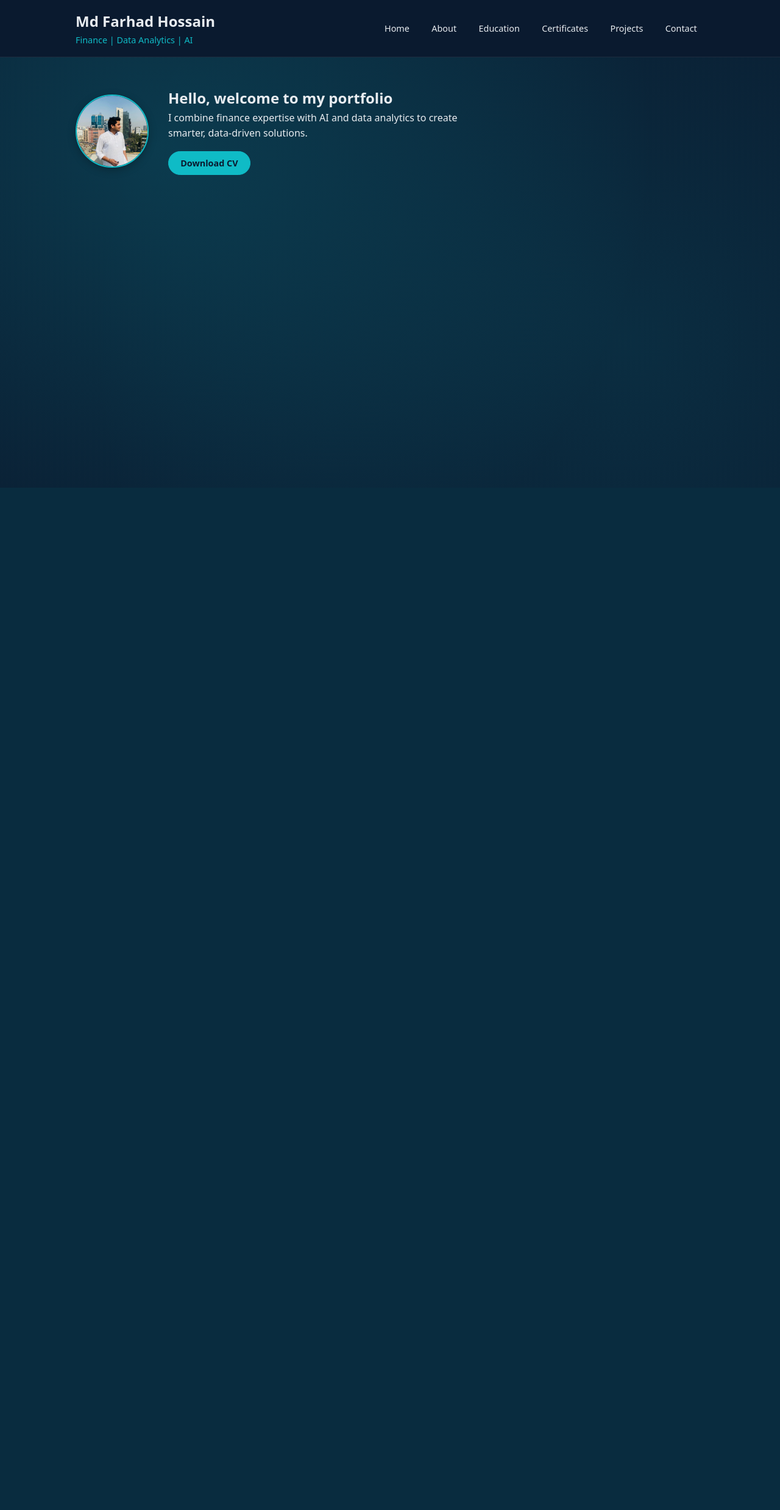
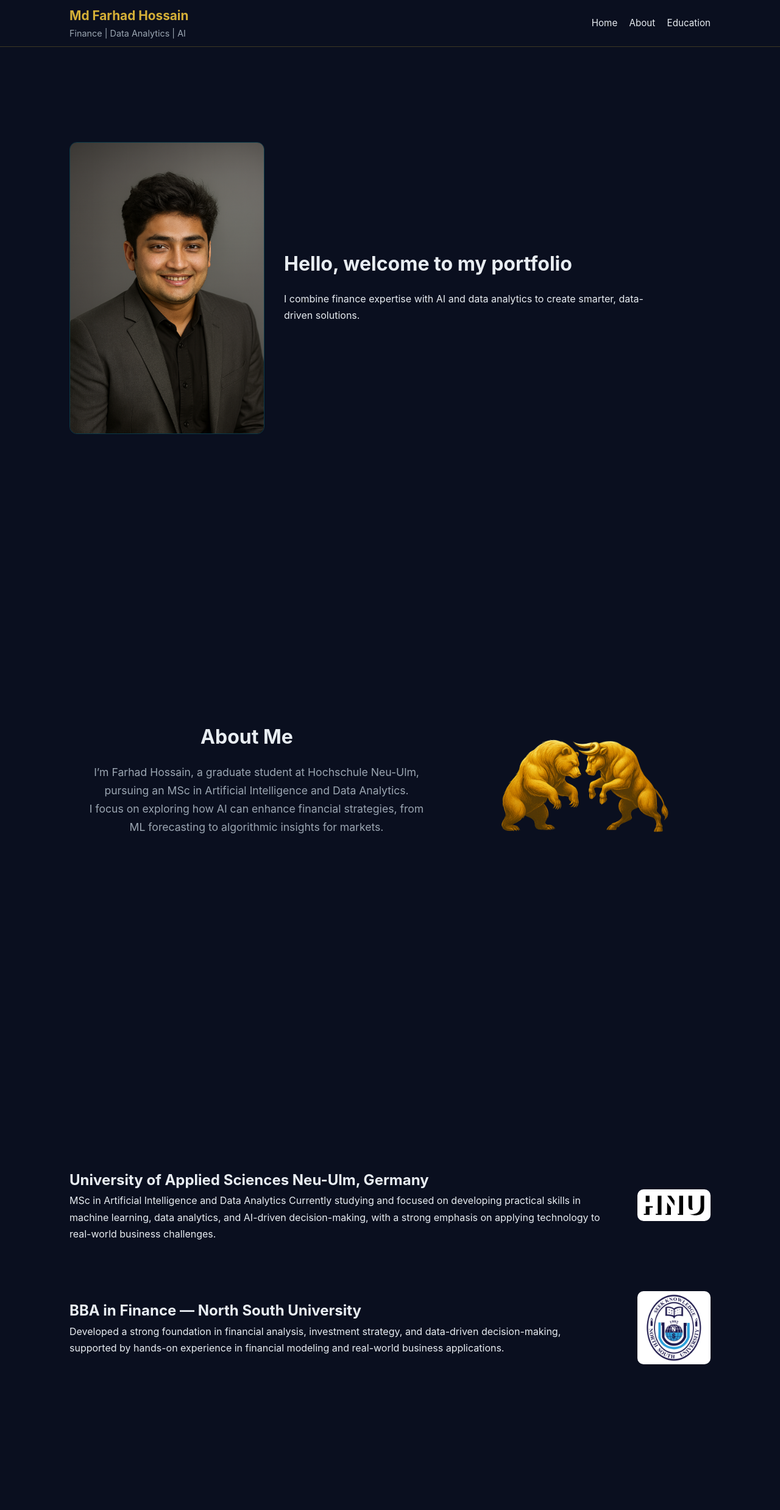
Before and after one commit to HossainIam/Personal_website, a Flask app: page / in a window 1280 px wide. Shown: the whole page at 61% size. Before the commit the page ends 375 px from the top, so only its background shows below. Run offline with Flask 3, Linux system fonts and the light colour scheme.

```diff
--- a/app.py
+++ b/app.py
@@ -1,22 +1,10 @@
 from flask import Flask, render_template
 
-app = Flask(__name__) # Application instance
+app = Flask(__name__)
 
 @app.route("/")
 def home():
-    return render_template("home.html")  # Flask loads templates/index.html
-
-@app.route("/about")
-def about():
-    return render_template("about.html")
-
-@app.route("/education")
-def education():
-    return render_template("education.html")
-
-@app.route("/certificates")
-def certification():
-    return render_template("certificates.html")
+    return render_template("home.html")
 
 if __name__ == "__main__":
-    app.run(debug=True, port = 5001)
+    app.run(debug=True, port=5001)
--- /dev/null
+++ b/static/script.js
@@ -0,0 +1,19 @@
+document.querySelectorAll('a[href^="#"]').forEach(anchor => {
+    anchor.addEventListener("click", function (e) {
+        e.preventDefault();
+        document.querySelector(this.getAttribute("href")).scrollIntoView({
+            behavior: "smooth"
+        });
+    });
+}); //code turns all in-page anchor links into smooth-scrolling links.
+
+const observer = new IntersectionObserver(entries => {
+    entries.forEach(entry => {
+        if (entry.isIntersecting) {
+            entry.target.classList.add("animate");
+        }
+    });
+}, { threshold: 0.2 });
+document.querySelectorAll(".fade-in").forEach(el => observer.observe(el));
+
+console.log("JS loaded!"); // to check the jav script loading or not
--- a/static/style.css
+++ b/static/style.css
@@ -1,287 +1,266 @@
-/* Basic reset */
-*,
-*::before,
-*::after {
-    box-sizing: border-box;
+/* --- 1. RESET DEFAULT BROWSER STYLES
+Removes browser’s weird margins
+Removes default padding
+Makes sizing easier and predictable
+Ensures consistent design across all browsers
+Gives YOU full control--- */
+
+* {
     margin: 0;
     padding: 0;
+    box-sizing: border-box;
 }
 
-body {
-    font-family: system-ui, -apple-system, BlinkMacSystemFont, "Segoe UI", sans-serif;
-    background: #F1F7FA;  /* Light */
-    color: #0A1A2F;       /* Primary text for light backgrounds */
-    line-height: 1.6;
+/* --- 2. GLOBAL COLORS (PROFESSIONAL FINANCE THEME) --- */
+/*This are the variables of the colors*/
+:root {
+    --dark-bg: #0A0F1F;      /* Deep finance background */
+    --dark-section: #0D1428; /* Slightly lighter dark section */
+    --text-main: #E8EDF2;    /* Clean light text */
+    --text-sub: #9BA6B2;     /* Soft secondary text */
+    --accent-teal: #0FBBC6;  /* Teal accent */
+    --accent-gold: #D4AF37;  /* Gold premium accent */
 }
 
+/* --- Fade-in animation --- */
+.fade-in {
+    opacity: 0;
+    transform: translateY(20px);
+}
+
+.fade-in.animate {
+    animation: fadeInUp 1s ease forwards;
+}
+
+@keyframes fadeInUp {
+    to {
+        opacity: 1;
+        transform: translateY(0);
+    }
+}
+
+/* --- 3. GLOBAL BODY SETTINGS --- */
 body {
-    background: #0A1A2F;
-    background-image:
-        radial-gradient(circle at 20% 30%, rgba(15,187,198,0.20) 0%, transparent 70%),
-        radial-gradient(circle at 80% 70%, rgba(15,187,198,0.12) 0%, transparent 75%),
-        radial-gradient(circle at 50% 110%, rgba(10,26,47,0.60) 0%, transparent 85%);
-    background-repeat: no-repeat;
-    background-size: cover;
-    background-attachment: fixed;
-    color: #E8ECF0;
+    background: var(--dark-bg);
+    color: var(--text-main);
+    font-family: "Inter", system-ui, sans-serif;
+    line-height: 1.7;
+}
+
+/* --- 4. REUSABLE CONTAINER FOR SECTION WIDTH --- */
+.container {
+    width: 100%;
+    max-width: 1100px;
+    margin: 0 auto;
+    padding: 0 1.5rem;
+}
+/* --- 5. HEADER (TOP NAVBAR) --- */
+.top-bar {
+    position: sticky;      /* header fixed  stays at top while scrolling */
+    top: 0;                /*Without top: 0, sticky won’t work.*/
+    z-index: 100;          /* stays header above all sections */
+    background: var(--dark-bg); /*Header color*/
+    border-bottom: 1px solid rgba(212, 175, 55, 0.25); /* gold subtle line */
+    padding: .5rem 0; /*To to bottom of the header looks*/
+}
+
+/* layout for content inside header */
+.top-bar .container {
+    display: flex; /*Put the head side by side left and right */
+    justify-content: space-between; /* title left, links right, if we remove this then this will stcik each other*/
+    align-items: center;
+}
+
+/* Navigation links */
+.nav-links {
+    display: flex;
+    gap: 1.2rem; /*Gap between each links-*/
+}
+
+.nav-links a {
+    color: var(--text-main); /*text white/light.*/
+    text-decoration: none;
+    font-size: 0.95rem;
+    transition: 0.2s ease;
+}
+
+/* Hover effect (premium feel) */
+.nav-links a:hover {
+    color: var(--accent-teal);
 }
 
 
 
 
-
-/* Layout helpers */
-.container {
-    width: 100%;
-    max-width: 1080px;
-    margin: 0 auto;
-    padding: 0 1.5rem;
+/* Website title */
+.brand h1 {
+    font-size: 1.3rem;
+    font-weight: 700;
+    color: var(--accent-gold);   /* gold title */
 }
 
-/* Top bar */
-.top-bar {
-    position: sticky;
-    top: 0;
-    z-index: 10;
-    background: #0A1A2F;   /* Primary */
-    backdrop-filter: blur(10px);
-    border-bottom: 1px solid rgba(255,255,255,0.08);
+/* Subtitle under your name */
+.tagline {
+    font-size: 0.9rem;
+    color: var(--text-sub);
 }
-
-.top-bar .container {
+.hero-wrapper {
     display: flex;
     align-items: center;
-    justify-content: space-between;
-    padding: 1rem 1.5rem;
-}
-
-.brand h1 {
-    font-size: 1.5rem;
-    font-weight: 750;
-    color: #E8ECF0;        /* Text */
-}
-
-.tagline {
-    font-size: 0.9rem;
-    color: #0FBBC6;        /* Accent */
-}
-
-/* Nav links */
-.nav-links {
-    display: flex;
-    flex-wrap: wrap;
-    gap: 0.75rem;
-}
-
-.nav-links a {
-    font-size: 0.9rem;
-    color: #E8ECF0;              /* Text */
-    text-decoration: none;
-    padding: 0.3rem 0.7rem;
-    border-radius: 999px;
-    border: 1px solid transparent;
-    transition: 0.2s ease;
-}
-
-.nav-links a:hover {
-    background: rgba(15, 187, 198, 0.15); /* Accent tint */
-    border-color: #0FBBC6;               /* Accent */
-    color: #0FBBC6;                      /* Accent */
-}
-
-/* Main layout, spliting the layout of main into two section */
-.main-layout {
-    display: grid;
-    grid-template-columns: minmax(0, 2fr) minmax(0, 1fr);
-    gap: 1.5rem;
-    padding: 1.5rem 1.5rem 3rem;
-}
-
-.btn-primary {
-    display: inline-block;
-    padding: 0.45rem 1.2rem;
-    border-radius: 999px;
-    border: 1px solid #0FBBC6;
-    background: #0FBBC6;
-    color: #0A1A2F;
-    font-weight: 600;
-    text-decoration: none;
-    font-size: 0.9rem;
-    transition: 0.25s ease;
-    margin-top: 1rem;
-}
-
-.btn-primary:hover {
-    background: transparent;
-    color: #0FBBC6;
-    box-shadow: 0 8px 24px rgba(0,0,0,0.35);
-    transform: translateY(-1px);
-}
-/* Hero side-by-side layout */
-.hero-wrapper {
-    display: flex;   /*Making the text right side actually spliting the section*/
-    align-items: center;
     gap: 2rem;
-    padding: 1.5rem 0;
-}
-
-/* Image container */
-.hero-photo {
-    flex-shrink: 0;
+    padding: 4rem 0;
 }
 
 .profile-photo {
-    width: 120px;
-    height: 120px;
-    border-radius: 999px;
+    width: 320px;
+    height: auto;
+    border-radius: 12px;
     object-fit: cover;
-    border: 2px solid #0FBBC6;
-    box-shadow: 0 4px 14px rgba(0,0,0,0.25);
-    display: block;            /* VERY IMPORTANT */
+    border: 1px solid rgba(15, 187, 198, 0.25); /* soft teal border */
 }
 
-/* Text card on the right */
+
+/*First page layouts*/
 .hero-text {
-    flex: 1;
+    padding-right: 2rem; /* gives breathing space */
 }
 
-/*Image section for the profile*/
-.about-card {
+.hero-text p {
+    margin-bottom: 1rem;
+    margin-right: 2rem;
+}
+
+
+.hero-text h2 {
+    font-size: 2rem;
+    font-weight: 700;
+    margin-bottom: 1rem;
+    color: var(--text-main);
+}
+
+#hero {
+    min-height: 100vh;      /* full screen height */
+    display: flex;
+    align-items: center;    /* center vertically */
+}
+
+.scroll-indicator {
+    position: absolute;
+    bottom: 20px;
+    left: 50%;
+    transform: translateX(-50%);
+    font-size: 1.5rem;
+    color: var(--accent-teal);
+    animation: bounce 1.5s infinite ease-in-out;
+    opacity: 0.7;
+}
+
+@keyframes bounce {
+    0%, 100% { transform: translate(-50%, 0); }
+    50% { transform: translate(-50%, -10px); } /*Bouncing key frame*/
+}
+
+/*Till now first page is done*/
+
+/*About*/
+/*.about-card {
+    background: rgba(255, 255, 255, 0.03);
+    border: 1px solid rgba(255, 255, 255, 0.08);
+    border-radius: 1rem;
+    padding: 1rem 1rem;
     margin-top: 2rem;
-    padding: 2rem;
-    background: rgba(255, 255, 255, 0.03);
-    border: 1px solid rgba(255, 255, 255, 0.07);
-    border-radius: 1rem;
     backdrop-filter: blur(6px);
+}*/
+
+/*Left right layout*/
+#about {
+    min-height: 100vh;
+    display: flex;
+    align-items: center;
+    padding: 0 2rem;
+    position= relative;
+}
+
+.about-wrapper {
+    height: 100%;
+    width: 100%;
+    display: flex;
+    flex-direction: column;  /* stack content + arrow vertically */
+    justify-content: center; /* center vertically */
+    position: relative;
 }
 
 .about-content {
     display: flex;
-    gap: 2rem;
+    justify-content: space-between;
     align-items: center;
+    gap: 3rem;
 }
-
-.about-photo {
-    width: 240px;
-    border-radius: 0.75rem;
-    object-fit: cover;
-    box-shadow: 0 8px 25px rgba(0, 0, 0, 0.35);
-}
-
+/*Text side left*/
 .about-text h1 {
+    font-size: 2rem;
     margin-bottom: 1rem;
+    text-align: center;
+    color: var(--text-main);
 }
 
 .about-text p {
-    margin-bottom: 1rem;
+    font-size: 1.1rem;
     line-height: 1.7;
+    color: var(--text-sub);
+    text-align: center;
+    max-width: 550px;  /* keeps text clean */
+    margin-left: 2rem;
 }
-/*Education*/
-.hnu-education-wrapper {
-    margin-top: 2rem;
-    padding: 2rem;
-    background: rgba(255, 255, 255, 0.03);
-    border: 1px solid rgba(255, 255, 255, 0.07);
-    border-radius: 1rem;
-    backdrop-filter: blur(6px);
+/*Image on right*/
+.about-photo {
+    width: 320px;          /* same visual importance as hero */
+    border-radius: 12px;   /* soft modern corners */
+    object-fit: cover;
+    margin-right: 3rem;
+}
+
+.about-card {
+    width: 100%;
+}
+
+/* Wrapper centers content nicely*/
+#education {
+    min-height: 100vh;
+    display: flex;
+    align-items: center;
+    padding: 0 2rem;
+    position: relative;
 }
 
 
-/* Margin space between content and heading */
-.hnu-description h1 {
-    margin-bottom: 1rem;
+/* This is the important fix */
+.education-wrapper {
+    width: 100%;
+    max-width: 1200px;  /* ← Centers content + stops stretching */
+    margin: 0 auto;     /* ← Centers horizontally */
+    display: flex;
+    flex-direction: column;
+    gap: 5rem;
 }
 
-/*Margin between paragraph*/
-.hnu-description p {
-    margin-bottom: 1rem;
-    line-height: 1.7;
+.hnu-content,
+.nsu-content {
+    display: flex;
+    justify-content: space-between;
+    align-items: center;
+    gap: 3rem;
 }
 
-.edu-content {
-    display: flex;
-    justify-content: space-between; /* text left, logo right */
-    align-items: center;           /* center vertically */
-    gap: 2rem;                     /* spacing between text and logo */
-    padding: 2rem;
+.hnu-photo,
+.nsu-photo {
+    width: 120px;
+    border-radius: 10px;
+    object-fit: cover;
 }
 
-.edu-photo {
-    width: 200px;
-    border-radius: 0.75rem;
-    object-fit: contain;           /* important for logos */
-    box-shadow: 0 8px 25px rgba(0, 0, 0, 0.35);
+.hnu-description,
+.nsu-description {
+    flex: 1;            /* ← text takes correct space */
+    /*max-width: 900px;    Causing peragrapgh issue ← optional: tighter layout */
 }
-
-/*NSU education*/
-.nsu-education-wrapper {
-    margin-top: 2rem;
-    padding: 2rem;
-    background: rgba(255, 255, 255, 0.03);
-    border: 1px solid rgba(255, 255, 255, 0.07);
-    border-radius: 1rem;
-    backdrop-filter: blur(6px);
-}
-
-.nsu-description h1 {
-    margin-bottom: 1rem;
-}
-.nsu-description p {
-    margin-bottom: 1rem;
-    line-height: 1.7;
-}
-
-.nsu-content {
-    display: flex;
-    justify-content: space-between; /* text left, logo right */
-    align-items: center;           /* center vertically */
-    gap: 2rem;                     /* spacing between text and logo */
-    padding: 2rem;
-}
-
-.nsu-photo {
-    width: 200px;
-    border-radius: 0.75rem;
-    object-fit: contain;           /* important for logos, “Fit inside the box without cropping or stretching.*/
-    box-shadow: 0 8px 25px rgba(0, 0, 0, 0.35);
-}
-
-/*Certificates*/
-.certificate-wrapper {
-    margin-top: 2rem;
-    padding: 2rem;
-    background: rgba(255, 255, 255, 0.03);
-    border: 1px solid rgba(255, 255, 255, 0.07);
-    border-radius: 1rem;
-    backdrop-filter: blur(6px);
-}
-
-.certificate-grid {
-    display: grid;
-    grid-template-columns: repeat(auto-fill, minmax(300px, 1fr)); /*Create as many columns as will fit, but each should be at least 350px wide*/
-    gap: 40px;
-    margin-top: 20px;
-}
-
-.cert-img {
-    width: 100%;
-    height: auto;
-    border-radius: 12px;
-    box-shadow: 0px 6px 20px rgba(0, 0, 0, 0.25);
-    transition: transform 0.25s ease;
-}
-
-.cert-img:hover {
-    transform: scale(1.05);
-}
-
-.certificate-content h1 {
-    text-align: center;
-    font-size: 1.5rem;
-    /*font-weight: 700; font family does not have heavier weights available.*/
-     margin-bottom: 30px; /*From heading to pictures margin */
-}
-.certificate-content {
-    padding-top: 10px; /* From the top margin of the box */
-}
-/* End of this certificate section */
--- a/templates/base.html
+++ b/templates/base.html
@@ -17,11 +17,11 @@
             </div>
             <nav class="nav-links">             <!-- Top right Navigation bar-->
                 <a href="/">Home</a>            <!-- Connection to home botton-->
-                <a href="about">About</a>
-                <a href="education">Education</a>
-                <a href="certificates">Certificates</a>
-                <a href="projects">Projects</a>
-                <a href="contact">Contact</a>
+                <a href="#about">About</a>
+                <a href="#education">Education</a>
+               <!-- <a href="#certificates">Certificates</a>-->
+                <!--<a href="projects">Projects</a>
+                <a href="contact">Contact</a>-->
             </nav>
         </div>
     </header>
@@ -31,5 +31,7 @@
         <!-- Page-specific content will go here -->
         {% endblock %}
     </div>
+     <script src="{{ url_for('static', filename='script.js') }}"></script> <!--This tells Flask to load your JavaScript file from the static folder.-->
+
 </body>
 </html>
--- a/templates/home.html
+++ b/templates/home.html
@@ -3,16 +3,17 @@
 
 {% block content %}
 
-<main class="container main-layout">
+<main class="container">
 
+    <!-- HERO SECTION -->
     <section id="hero" class="hero-wrapper">
-        <!-- Left: Image -->
-        <div class="hero-photo"> <!--Affect the frame or container-->
-            <img src="/static/images/me.jpg" alt="Farhad Hossain" class="profile-photo"> <!--Affect the image-->
+        <div class="hero-photo fade-in">
+            <img src="/static/images/me.png" alt="Farhad Hossain" class="profile-photo">
         </div>
 
-        <!-- Right: Text -->
-        <div class="hero-text card">
+        <div class="hero-text fade-in">
+
+
             <h2>Hello, welcome to my portfolio</h2>
             <p>
                 I combine finance expertise with AI and data analytics
@@ -20,11 +21,83 @@
             </p>
 
             <div class="card-actions">
-                <a href="/static/CV_Farhad_Hossain.pdf" class="btn-primary">
-                    Download CV
-                </a>
+                <!-- <a href="/static/CV_Farhad_Hossain.pdf" class="btn-primary">Download CV</a> -->
             </div>
         </div>
+        <!--<div class="scroll-indicator">↓</div>-->
     </section>
 </main>
+
+    <!-- ABOUT SECTION -->
+    <section id="about" class="about-card ">
+        <div class=" container" >
+            <div class="about-content fade-in">
+               <div class="about-text">
+                <h1>About Me</h1>
+                <p>
+                    I’m Farhad Hossain, a graduate student at Hochschule Neu-Ulm,
+                    pursuing an MSc in Artificial Intelligence and Data Analytics.
+                </p>
+                <p>
+                    I focus on exploring how AI can enhance financial strategies, from ML forecasting
+                    to algorithmic insights for markets.
+                </p>
+               </div>
+            <img src="/static/images/bearbull.png" class="about-photo" alt="Financial Market">
+
+        </div>
+        </div>
+
+                   <!-- <div class="scroll-indicator">↓</div>-->
+    </section>
+
+
+     <!--Education-->
+
+    <section id="education">
+    <div class="container">
+
+        <div class="education-wrapper fade-in">
+
+            <div class="hnu-content">
+                <div class="hnu-description">
+                    <h1>University of Applied Sciences Neu-Ulm, Germany</h1>
+                    <p> MSc in Artificial Intelligence and Data Analytics
+                        Currently studying and focused on developing practical skills in machine learning, data analytics,
+                        and AI-driven decision-making, with a strong emphasis on applying technology to real-world business challenges.</p>
+                </div>
+                <img src="/static/images/HNU.png" class="hnu-photo">
+            </div>
+
+            <div class="nsu-content">
+                <div class="nsu-description">
+                    <h1>BBA in Finance — North South University</h1>
+                    <p>Developed a strong foundation in financial analysis, investment strategy, and data-driven decision-making, supported by hands-on experience in financial modeling and real-world business applications.</p>
+                </div>
+                <img src="/static/images/nsu.png" class="nsu-photo">
+            </div>
+
+        </div>
+
+    </div>
+</section>
+
+
+
+    <!-- CERTIFICATES SECTION -->
+   <!-- <section id="certificates" class="certificate-wrapper container">
+        <div class="certificate-content">
+            <h1>Awards & Certifications</h1>
+            <div class="certificate-grid">
+                <img src="/static/certificates/database.jpg" class="cert-img" alt="Certificate 1">
+                <img src="/static/certificates/fin_satat.jpg" class="cert-img" alt="Certificate 2">
+                <img src="/static/certificates/Normalstat.jpg" class="cert-img" alt="Certificate 3">
+                <img src="/static/certificates/powerbi.jpg" class="cert-img" alt="Certificate 4">
+                <img src="/static/certificates/python.jpg" class="cert-img" alt="Certificate 5">
+                <img src="/static/certificates/EDA.jpg" class="cert-img" alt="Certificate 6">
+            </div>
+        </div>
+    </section>-->
+
+
 {% endblock %}
```
Also changed, not shown: templates/about.html (deleted, +0 -33 lines), templates/certificates.html (deleted, +0 -27 lines), templates/education.html (deleted, +0 -47 lines), static/images/bearbull.png (added), static/images/me.jpg (deleted), static/images/me.png (added), 4 other files.
